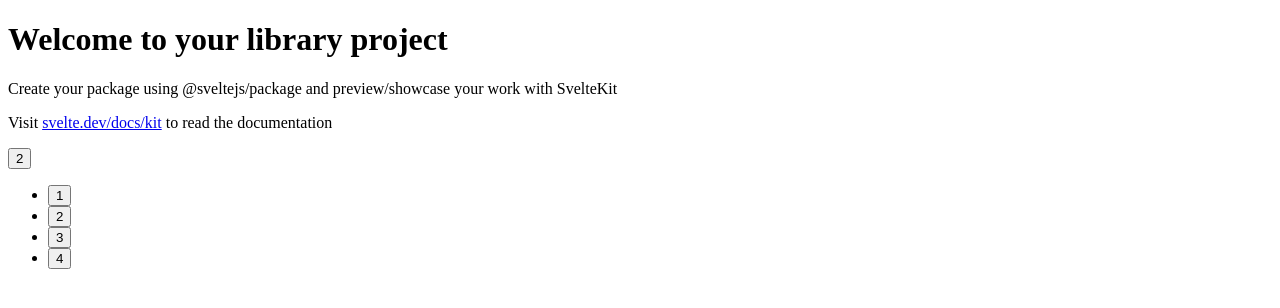
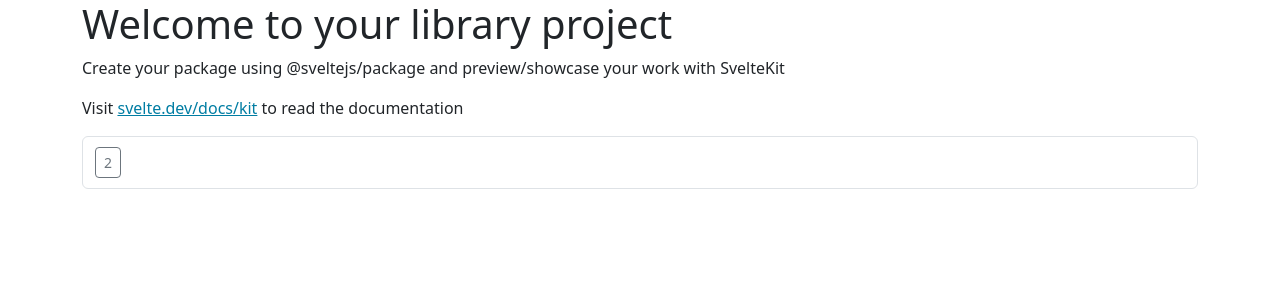
Before and after one commit to remoon-net/bootstrap, a SvelteKit app: page / in a window 1280 px wide. Shown: the top 308 px of the page. Built offline with nearby package versions, Linux system fonts and the light colour scheme.

Commit message:
添加基础样式

```diff
--- a/package.json
+++ b/package.json
@@ -41,9 +41,11 @@
 		"@sveltejs/package": "^2.0.0",
 		"@sveltejs/vite-plugin-svelte": "^4.0.0",
 		"@types/bootstrap": "^5.2.10",
+		"bootstrap-icons": "^1.11.3",
 		"prettier": "^3.3.2",
 		"prettier-plugin-svelte": "^3.2.6",
 		"publint": "^0.2.0",
+		"sass-embedded": "^1.83.0",
 		"svelte": "^5.0.0",
 		"svelte-check": "^4.0.0",
 		"typescript": "^5.0.0",
--- /dev/null
+++ b/src/app.scss
@@ -0,0 +1,4 @@
+$primary: hsl(194, 100%, 32%);
+$body-emphasis-color: hsl(197, 100%, 25%);
+@import 'bootstrap/scss/bootstrap.scss';
+@import 'bootstrap-icons/font/bootstrap-icons.css';
--- /dev/null
+++ b/src/routes/+layout.svelte
@@ -0,0 +1,5 @@
+<script>
+	import '../app.scss'
+</script>
+
+<slot></slot>
--- /dev/null
+++ b/src/routes/+layout.ts
@@ -0,0 +1 @@
+export const ssr = false
```
Also changed, not shown: 1 other file (tests, documents, lock files or other folders).
